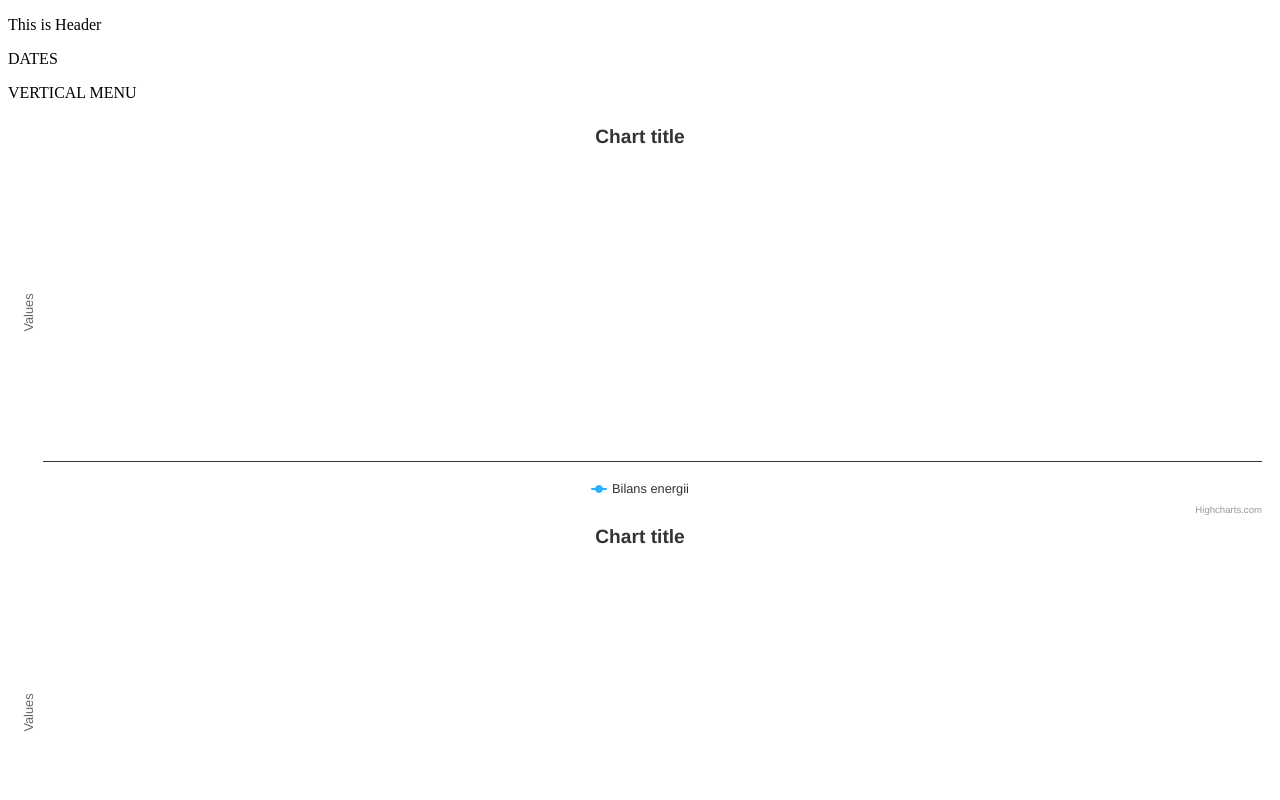
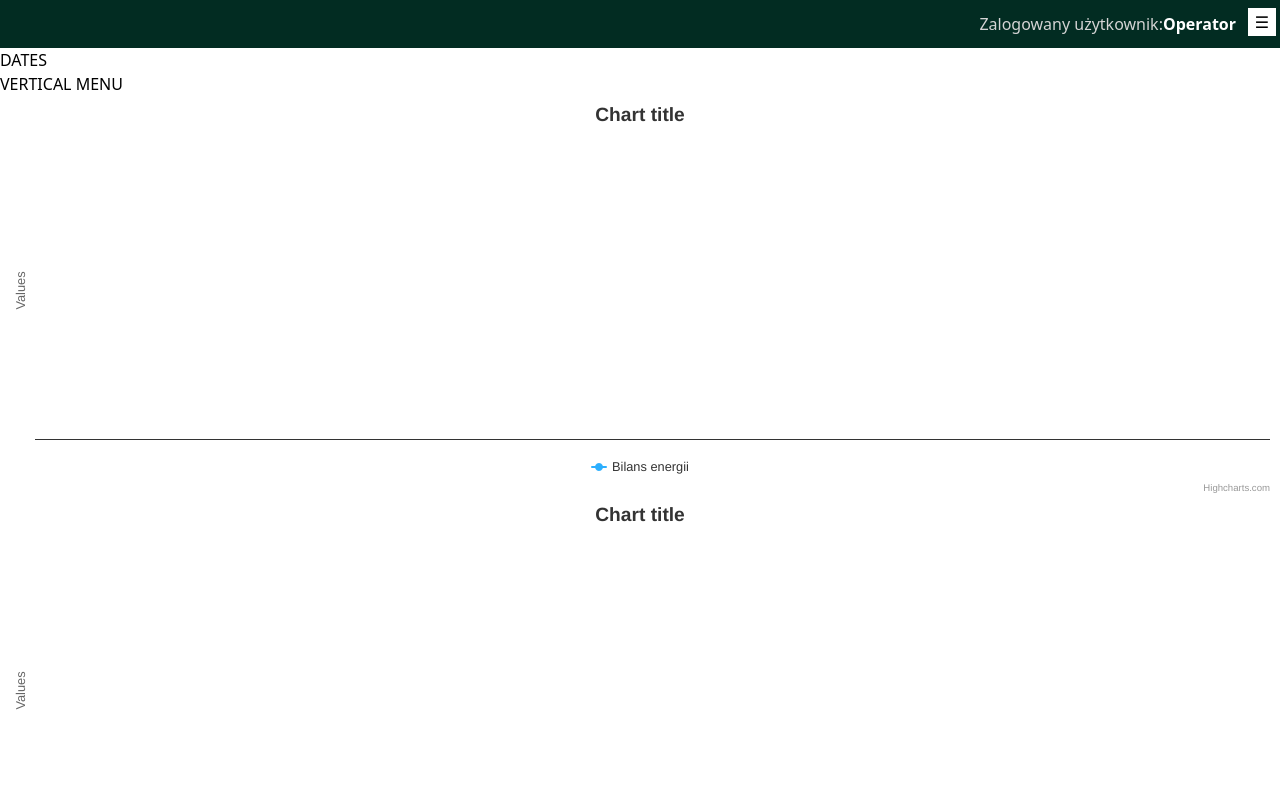
Before and after one commit to PatrykKonior/w-01, a React (Create React App) app: page / in a window 1280 px wide. Shown: the top 800 px of the page. Built offline with nearby package versions, Linux system fonts and the light colour scheme.

Commit message:
Finished header

```diff
--- a/package.json
+++ b/package.json
@@ -18,7 +18,7 @@
     "test": "react-scripts test",
     "eject": "react-scripts eject",
     "tailwind": "npx tailwindcss -i ./src/index.css -o ./src/css/style.css --watch",
-    "prettier": "npx prettier --write **/*.html"
+    "prettier": "npx prettier --write **/*.js"
   },
   "eslintConfig": {
     "extends": [
--- a/src/App.js
+++ b/src/App.js
@@ -4,6 +4,7 @@ import Menu from "./components/Menu";
 import Chart1 from "./components/Chart1";
 import Chart2 from "./components/Chart2";
 import Chart3 from "./components/Chart3";
+import "./index.css";
 
 function App() {
   return (
--- a/src/components/Header.js
+++ b/src/components/Header.js
@@ -1,5 +1,15 @@
 export default function Header() {
-    return <div>
-        <p>This is Header</p>
+  return (
+    <div className="bg-emerald-950 p-6 relative">
+      <p className="text-1xl text-white font-bold absolute inset-y-3 right-11">
+        <span className="text-neutral-300 font-light">
+          Zalogowany użytkownik:
+        </span>
+        Operator
+      </p>
+      <button className="text-1xl absolute align-bottom top-1 right-0 h-7 w-7 m-1 focus:outline-none bg-white">
+        &#9776;
+      </button>
     </div>
+  );
 }
--- a/src/css/style.css
+++ b/src/css/style.css
@@ -535,7 +535,40 @@ video {
   --tw-backdrop-sepia:  ;
 }
 
+.bg-sky-500 {
+  --tw-bg-opacity: 1;
+  background-color: rgb(14 165 233 / var(--tw-bg-opacity));
+}
+
+.text-right {
+  text-align: right;
+}
+
 .text-2xl {
   font-size: 1.5rem;
   line-height: 2rem;
 }
+
+.text-3xl {
+  font-size: 1.875rem;
+  line-height: 2.25rem;
+}
+
+.font-medium {
+  font-weight: 500;
+}
+
+.text-\[\#00df9a\] {
+  --tw-text-opacity: 1;
+  color: rgb(0 223 154 / var(--tw-text-opacity));
+}
+
+.text-gray-400 {
+  --tw-text-opacity: 1;
+  color: rgb(156 163 175 / var(--tw-text-opacity));
+}
+
+.focus\:outline-none:focus {
+  outline: 2px solid transparent;
+  outline-offset: 2px;
+}
```
Also changed, not shown: 1 other file (tests, documents, lock files or other folders).
